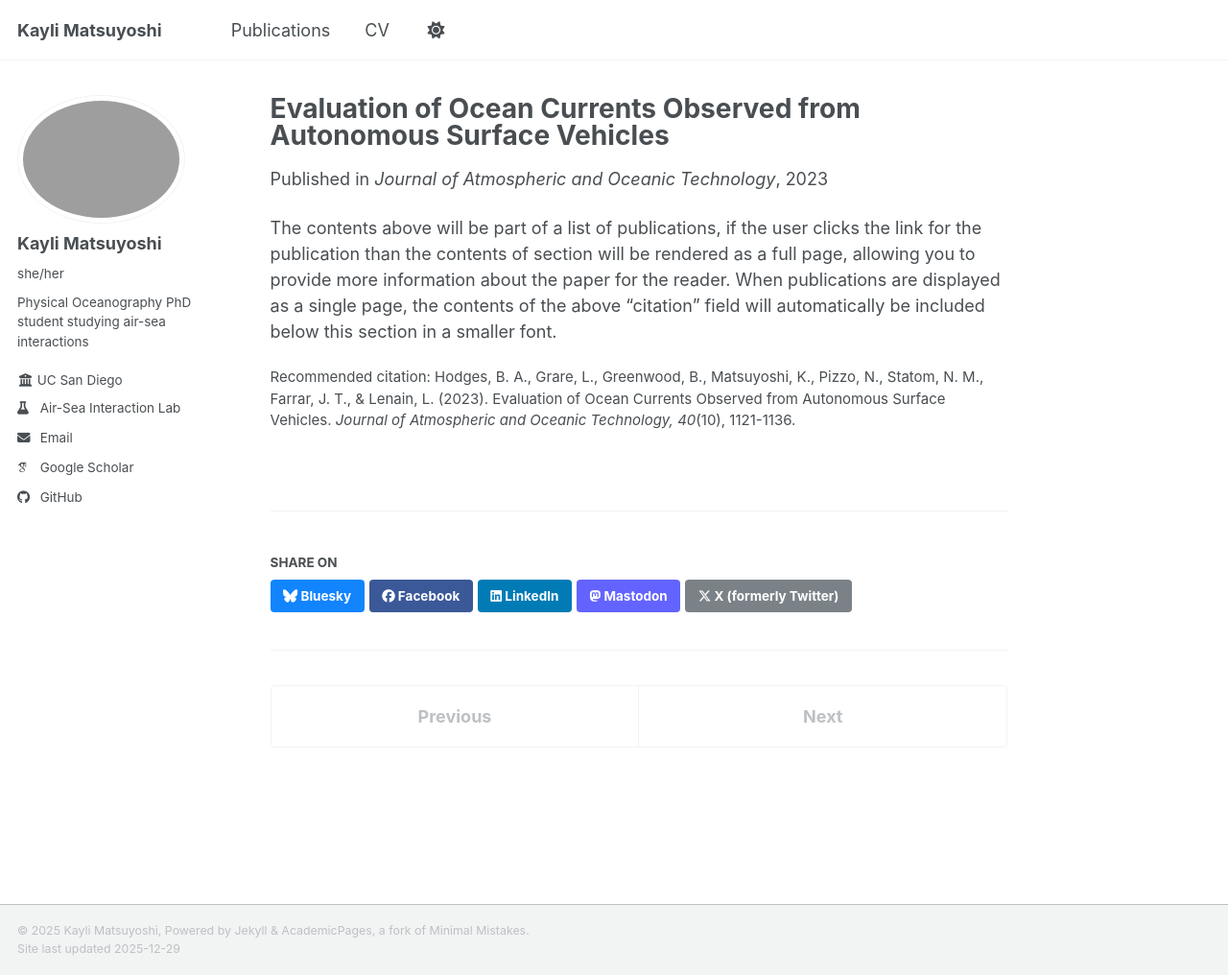
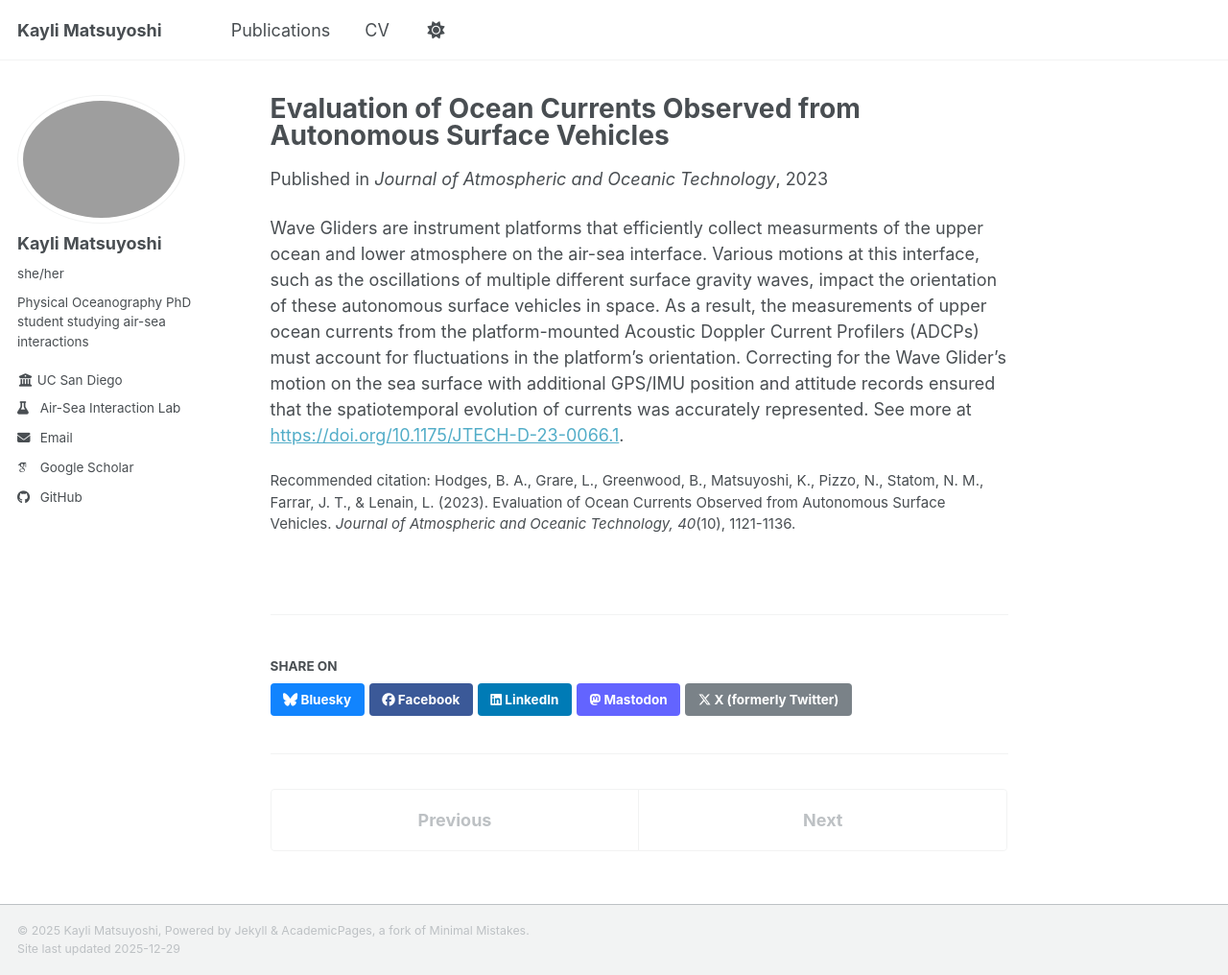
Before and after one commit to kmatsuyo/kmatsuyo.github.io, a Jekyll site: the page built from _publications/2023-10-01-evalutation-of-ocean-currents-observed-from-autonomous-surface-vehicles.md, in a window 1280 px wide and 1016 px high. Shown: the whole window at 96% size. Built offline with Jekyll 4.4.1, drawn with Linux system fonts in a browser that asks for light colours; some web fonts are replaced; a script bundle is joined from its source files by our own code; library files that are not in the unit come from our copies.

Commit message:
Update 2023-10-01-evalutation-of-ocean-currents-observed-from-autonomous-surface-vehicles.md

```diff
--- a/_publications/2023-10-01-evalutation-of-ocean-currents-observed-from-autonomous-surface-vehicles.md
+++ b/_publications/2023-10-01-evalutation-of-ocean-currents-observed-from-autonomous-surface-vehicles.md
@@ -9,4 +9,4 @@ venue: 'Journal of Atmospheric and Oceanic Technology'
 citation: 'Hodges, B. A., Grare, L., Greenwood, B., Matsuyoshi, K., Pizzo, N., Statom, N. M., Farrar, J. T., & Lenain, L. (2023). Evaluation of Ocean Currents Observed from Autonomous Surface Vehicles. <i>Journal of Atmospheric and Oceanic Technology, 40</i>(10), 1121-1136.'
 ---
 
-The contents above will be part of a list of publications, if the user clicks the link for the publication than the contents of section will be rendered as a full page, allowing you to provide more information about the paper for the reader. When publications are displayed as a single page, the contents of the above "citation" field will automatically be included below this section in a smaller font.
+Wave Gliders are instrument platforms that efficiently collect measurments of the upper ocean and lower atmosphere on the air-sea interface. Various motions at this interface, such as the oscillations of multiple different surface gravity waves, impact the orientation of these autonomous surface vehicles in space. As a result, the measurements of upper ocean currents from the platform-mounted Acoustic Doppler Current Profilers (ADCPs) must account for fluctuations in the platform's orientation. Correcting for the Wave Glider's motion on the sea surface with additional GPS/IMU position and attitude records ensured that the spatiotemporal evolution of currents was accurately represented. See more at [https://doi.org/10.1175/JTECH-D-23-0066.1](https://doi.org/10.1175/JTECH-D-23-0066.1).
```
